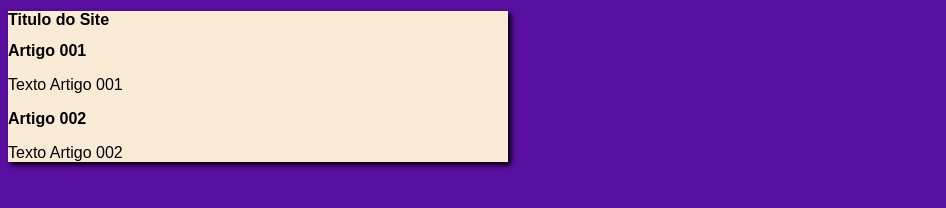
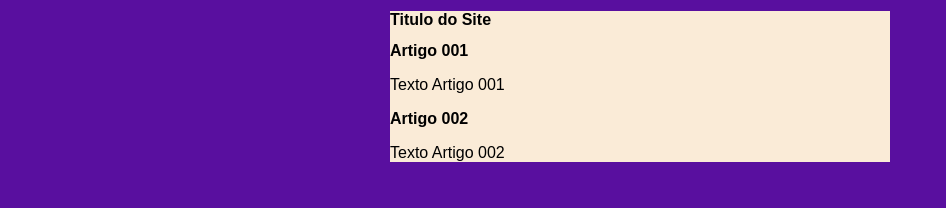
Before and after one commit to a-dutra/Projeto-Site, a plain HTML site: page index.html in a window 1280 px wide. Shown: the whole page, without its empty margins (0-946 px from the left). Drawn offline with Linux system fonts and the light colour scheme.

Commit message:
Update style.css

```diff
--- a/estilos/style.css
+++ b/estilos/style.css
@@ -12,6 +12,5 @@ main {
     background-color: antiquewhite;
     width: 500px;
     margin: auto
-    padding: 10px;
-    box-shadow: 3px 3px 5px black;
+
 }
```
